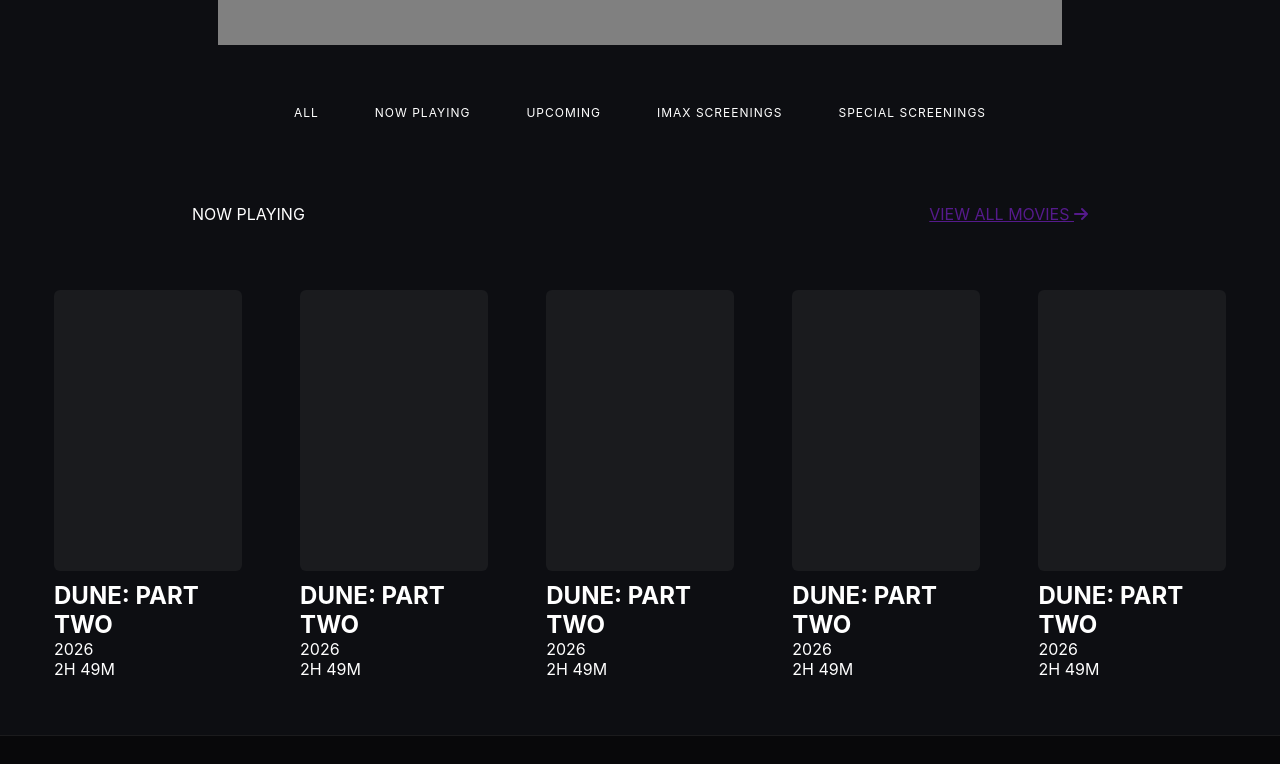
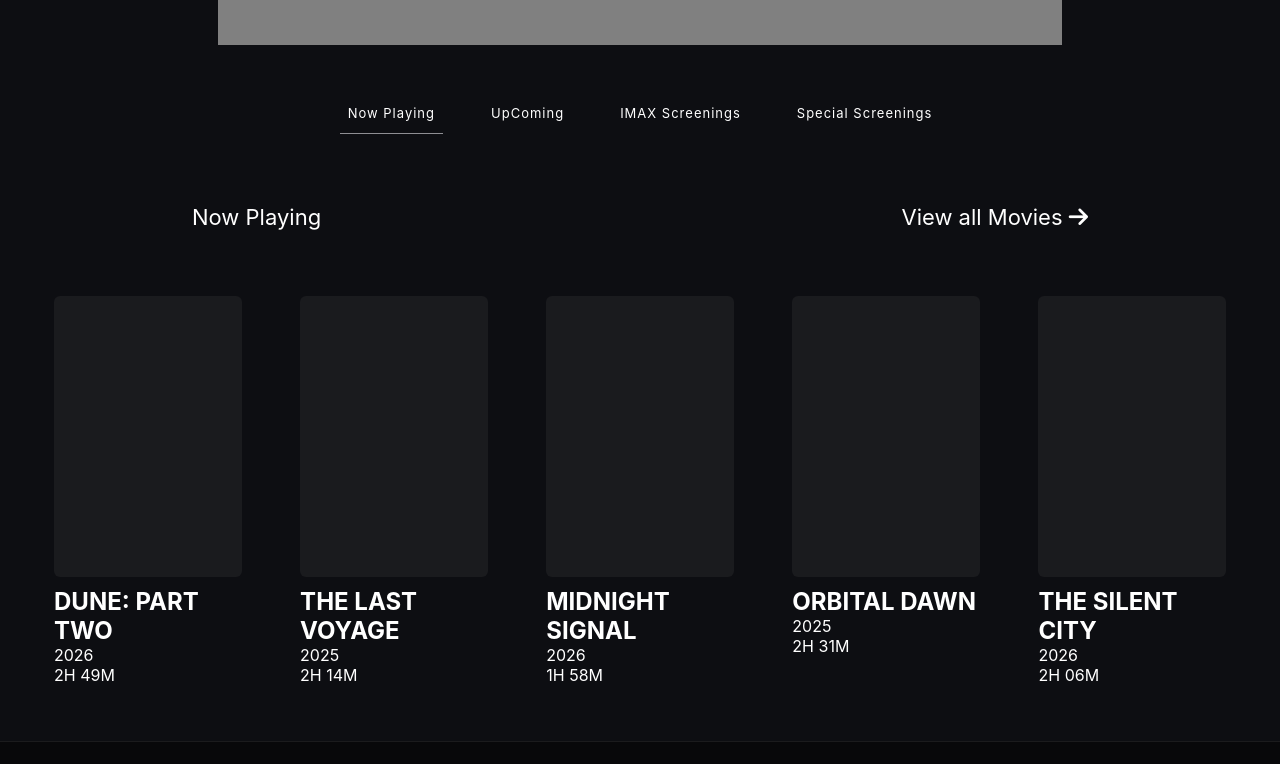
Before and after one commit to Mo2men-Be3der74/Cinema-Ticket-Booking, a plain HTML site: page index.html in a window 1280 px wide. Shown: the part 736-1500 px from the top of the page. Drawn offline with Linux system fonts and the light colour scheme.

Commit message:
fixed index design problem

```diff
--- /dev/null
+++ b/Scripts/index.js
@@ -0,0 +1,69 @@
+document.addEventListener('DOMContentLoaded', () => {
+	const categoryTitle = document.querySelector('#category-title');
+	const movieList = document.querySelector('#movie-list');
+	const categoryOptions = document.querySelectorAll('input[name="screening"]');
+
+	const moviesByCategory = {
+		'not-playing': [
+			['DUNE: PART TWO', '2026', '2H 49M'],
+			['THE LAST VOYAGE', '2025', '2H 14M'],
+			['MIDNIGHT SIGNAL', '2026', '1H 58M'],
+			['ORBITAL DAWN', '2025', '2H 31M'],
+			['THE SILENT CITY', '2026', '2H 06M']
+		],
+		upcoming: [
+			['STARFALL', '2027', '2H 20M'],
+			['GLASS HORIZON', '2027', '1H 52M'],
+			['RED PLANET', '2027', '2H 08M'],
+			['THE DEEP', '2027', '2H 25M'],
+			['AFTERLIGHT', '2027', '1H 47M']
+		],
+		imax: [
+			['EVEREST: THE SUMMIT', '2026', '2H 18M'],
+			['OCEAN GIANTS', '2026', '1H 44M'],
+			['COSMOS: INFINITE', '2026', '2H 02M'],
+			['WILD FRONTIER', '2025', '1H 56M'],
+			['MEGALITH', '2026', '2H 11M']
+		],
+		special: [
+			['THE ART OF MEMORY', '2026', '1H 36M'],
+			['LUMA CLASSICS: METROPOLIS', '1927', '2H 33M'],
+			['ONE NIGHT ONLY', '2026', '1H 49M'],
+			['DIRECTOR\'S CUT', '2025', '2H 21M'],
+			['SHORTS AFTER DARK', '2026', '1H 18M']
+		]
+	};
+
+	const renderMovies = category => {
+		const movies = moviesByCategory[category];
+		const selectedOption = document.querySelector(`label[for="${category}"]`);
+
+		categoryTitle.textContent = selectedOption.textContent;
+		movieList.classList.remove('fade-in');
+		movieList.classList.add('fade-out');
+
+		window.setTimeout(() => {
+			movieList.innerHTML = movies.map(([name, year, duration]) => `
+				<div class="movie-card">
+					<div class="image">
+						<div class="poster"></div>
+					</div>
+					<div class="movie-info">
+						<h2>${name}</h2>
+						<p>${year}</p>
+						<p>${duration}</p>
+					</div>
+				</div>
+			`).join('');
+
+			movieList.classList.remove('fade-out');
+			movieList.classList.add('fade-in');
+		}, 220);
+	};
+
+	categoryOptions.forEach(option => {
+		option.addEventListener('change', () => renderMovies(option.value));
+	});
+
+	renderMovies(document.querySelector('input[name="screening"]:checked').value);
+});
--- a/index.html
+++ b/index.html
@@ -10,18 +10,18 @@
       <link rel="preconnect" href="https://fonts.googleapis.com">
       <link rel="preconnect" href="https://fonts.gstatic.com" crossorigin>
       <link href="https://fonts.googleapis.com/css2?family=Inter:ital,opsz,wght@0,14..32,100..900;1,14..32,100..900&family=Plus+Jakarta+Sans:ital,wght@0,200..800;1,200..800&display=swap" rel="stylesheet">
+      <script src = "/Scripts/index.js"></script>
 </head>
 <body>
 <header class="site-header">
   <nav class="navbar">
     <!-- 1. Logo (Far Left) -->
-    <a href="#" class="brand-logo">LUMA</a>
+    <a href="/index.html" class="brand-logo">LUMA</a>
 
     <!-- 2. Main Navigation Links (Middle / Spaced) -->
     <ul class="nav-menu">
-      <li><a href="#" class="nav-link">MOVIES</a></li>
-      <li><a href="#" class="nav-link">THEATERS</a></li>
-      <li><a href="#" class="nav-link">CONCESSIONS</a></li>
+      <li><a href="/pages/movies.html" class="nav-link">MOVIES</a></li>
+      <li><a href="/pages/snacks.html" class="nav-link">SNACKS</a></li>
     </ul>
 
     <!-- 3. Search & Profile (Far Right) -->
@@ -86,90 +86,30 @@
 <div class="radio">
       <div class="radio">
             <div class="option">
-                  <input type="radio" id="all" name="screening" value="all">
-                  <label for="all">ALL</label>
-            </div>
-            <div class="option">
-                  <input type="radio" id="not-playing" name="screening" value="not-playing">
-                  <label for="not-playing">NOW PLAYING</label>
+                  <input type="radio" id="not-playing" name="screening" value="not-playing" checked>
+                  <label for="not-playing">Now Playing</label>
             </div>
             <div class="option">
                   <input type="radio" id="upcoming" name="screening" value="upcoming">
-                  <label for="upcoming">UPCOMING</label>
+                  <label for="upcoming">UpComing</label>
             </div>
             <div class="option">
                   <input type="radio" id="imax" name="screening" value="imax">
-                  <label for="imax">IMAX SCREENINGS</label>
+                  <label for="imax">IMAX Screenings</label>
             </div>
             <div class="option">
                   <input type="radio" id="special" name="screening" value="special">
-                  <label for="special">SPECIAL SCREENINGS</label>
+                  <label for="special">Special Screenings</label>
             </div>
       </div>
 </div>
 
 <section class="now-playing">
       <div class="title">
-            <div class="left">NOW PLAYING</div>
-            <a class="right" href="">VIEW ALL MOVIES <i class="fa-solid fa-arrow-right"></i></a>
+            <div class="left" id="category-title">NOW PLAYING</div>
+            <a class="right" href="/pages/movies.html" >View all Movies <i class = "fa-solid fa-arrow-right"></i></a>
       </div>
-      <div class="movie-list">
-            <div class="movie-card">
-                  <div class="image">
-                        <!-- <img src="dune.jpg" alt="Dune: Part Two"> -->
-                        <div class="poster"></div>
-                  </div>
-                  <div class="movie-info">
-                        <h2>DUNE: PART TWO</h2>
-                        <p>2026</p>
-                        <p>2H 49M</p>
-                  </div>
-            </div>
-            <div class="movie-card">
-                  <div class="image">
-                        <div class="poster"></div>
-                        <!-- <img src="dune.jpg" alt="Dune: Part Two"> -->
-                  </div>
-                  <div class="movie-info">
-                        <h2>DUNE: PART TWO</h2>
-                        <p>2026</p>
-                        <p>2H 49M</p>
-                  </div>
-            </div>
-            <div class="movie-card">
-                  <div class="image">
-                        <!-- <img src="/5rhTDKUhPYvpdQIijFIs5VoWsON.jpg" alt="Dune: Part Two"> -->
-                        <div class="poster"></div>
-                  </div>
-                  <div class="movie-info">
-                        <h2>DUNE: PART TWO</h2>
-                        <p>2026</p>
-                        <p>2H 49M</p>
-                  </div>
-            </div>
-            <div class="movie-card">
-                  <div class="image">
-                        <div class="poster"></div>
-                        <!-- <img src="dune.jpg" alt="Dune: Part Two"> -->
-                  </div>
-                  <div class="movie-info">
-                        <h2>DUNE: PART TWO</h2>
-                        <p>2026</p>
-                        <p>2H 49M</p>
-                  </div>
-            </div>
-            <div class="movie-card">
-                  <div class="image">
-                        <div class="poster"></div>
-                        <!-- <img src="dune.jpg" alt="Dune: Part Two"> -->
-                  </div>
-                  <div class="movie-info">
-                        <h2>DUNE: PART TWO</h2>
-                        <p>2026</p>
-                        <p>2H 49M</p>
-                  </div>
-            </div>
-      </div>
+      <div class="movie-list" id="movie-list"></div>
 </section>
 
 <footer class="site-footer">
--- a/style/index.css
+++ b/style/index.css
@@ -130,10 +130,11 @@ input[type="radio"] {
 label {
       position: relative;
       padding: 4px 8px;
-      font-size: 12px;
+      font-size: 13px;
       line-height: 15px;
       letter-spacing: 1px;
-      border-bottom: 2px solid transparent;
+      border-bottom: 1px solid transparent;
+      border-radius: 5px 5px 0px 0px;
       cursor: pointer;
       display: flex;
       align-items: center;
@@ -141,13 +142,13 @@ label {
 }
 
 input[type="radio"]:checked + label {
-      border-bottom: 2px solid var(--color-slate-neutral);
+      border-bottom: 1px solid var(--color-slate-neutral);
       transition: all 0.2s ease;
 }
 
 input[type="radio"]:hover + label {
       background-color: var(--color-hairline-border);
-      border-bottom: 2px solid var(--color-slate-neutral);
+      border-bottom: 1px solid var(--color-slate-neutral);
 }
 
 .now-playing {
@@ -155,6 +156,16 @@ input[type="radio"]:hover + label {
       display: flex;
       flex-direction: column;
       gap: 16px;
+}
+
+.left{
+  font-size: 22px;
+}
+
+.right{
+    text-decoration: none;
+    color :#FFFFFF;
+    font-size : 22px;
 }
 
 .title {
@@ -174,6 +185,27 @@ input[type="radio"]:hover + label {
       gap: 5%;
 }
 
+.movie-list.fade-out {
+      opacity: 0;
+      transform: translateY(8px);
+      transition: opacity 0.22s ease, transform 0.22s ease;
+}
+
+.movie-list.fade-in {
+      animation: movie-list-fade-in 0.35s ease forwards;
+}
+
+@keyframes movie-list-fade-in {
+      from {
+            opacity: 0;
+            transform: translateY(-8px);
+      }
+      to {
+            opacity: 1;
+            transform: translateY(0);
+      }
+}
+
 .movie-list .movie-card {
       width: 100%;
       height: 100%;
```
Also changed, not shown: pages/movies.html (+2 -2 lines), pages/snacks.html (+2 -2 lines).
